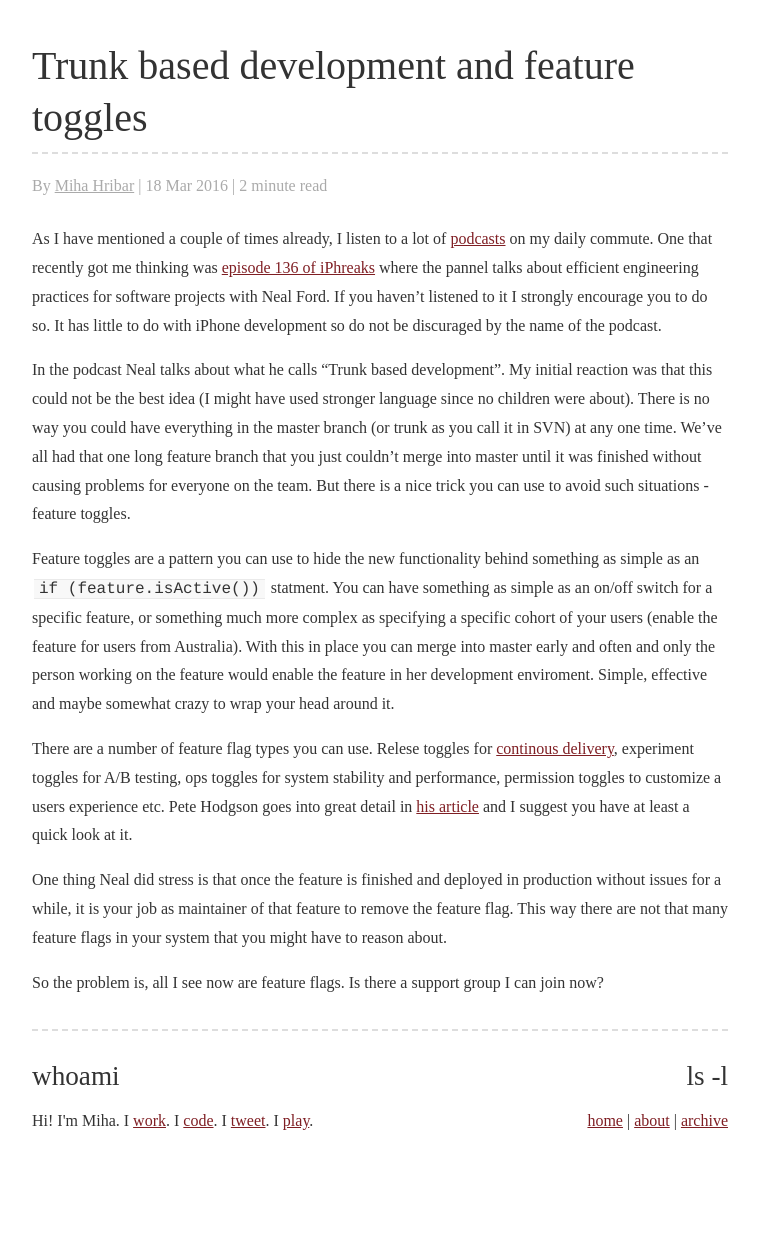
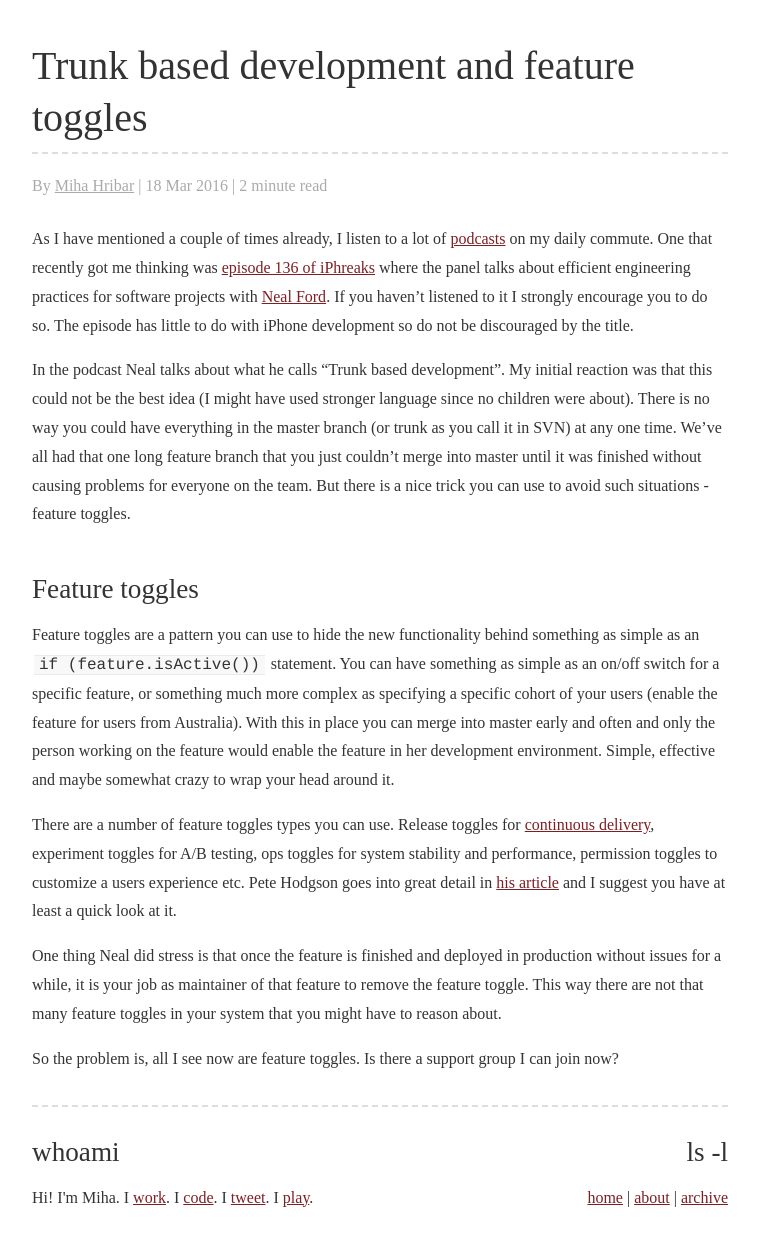
Before and after one commit to mihahribar/mihahribar.github.io, a Jekyll site: the page built from _posts/2016-03-18-trunk-based-development-and-feature-toggles.md, in a window 1280 px wide. Shown: the whole page, without its empty margins (260-1019 px from the left). Built offline with Jekyll 4.4.1, drawn with Linux system fonts in a browser that asks for light colours; before the commit the page ends 1168 px from its top, so only the background shows below that.

Commit message:
use spellchecker damnit

```diff
--- a/_posts/2016-03-18-trunk-based-development-and-feature-toggles.md
+++ b/_posts/2016-03-18-trunk-based-development-and-feature-toggles.md
@@ -7,14 +7,16 @@ description: Trunk based development sound like a bad idea until you introduce f
 keywords: trunk development, feature toggles, engineering practices
 ---
 
-As I have mentioned a couple of times already, I listen to a lot of [podcasts](/2016/02/podcasts/) on my daily commute. One that recently got me thinking was [episode 136 of iPhreaks](https://devchat.tv/iphreaks/136-ips-efficient-engineering-practices-for-software-projects-with-neal-ford) where the pannel talks about efficient engineering practices for software projects with Neal Ford. If you haven't listened to it I strongly encourage you to do so. It has little to do with iPhone development so do not be discuraged by the name of the podcast.
+As I have mentioned a couple of times already, I listen to a lot of [podcasts](/2016/02/podcasts/) on my daily commute. One that recently got me thinking was [episode 136 of iPhreaks](https://devchat.tv/iphreaks/136-ips-efficient-engineering-practices-for-software-projects-with-neal-ford) where the panel talks about efficient engineering practices for software projects with [Neal Ford](http://nealford.com). If you haven't listened to it I strongly encourage you to do so. The episode has little to do with iPhone development so do not be discouraged by the title.
 
 In the podcast Neal talks about what he calls "Trunk based development". My initial reaction was that this could not be the best idea (I might have used stronger language since no children were about). There is no way you could have everything in the master branch (or trunk as you call it in SVN) at any one time. We've all had that one long feature branch that you just couldn't merge into master until it was finished without causing problems for everyone on the team. But there is a nice trick you can use to avoid such situations - feature toggles.
 
-Feature toggles are a pattern you can use to hide the new functionality behind something as simple as an `if (feature.isActive())` statment. You can have something as simple as an on/off switch for a specific feature, or something much more complex as specifying a specific cohort of your users (enable the feature for users from Australia). With this in place you can merge into master early and often and only the person working on the feature would enable the feature in her development enviroment. Simple, effective and maybe somewhat crazy to wrap your head around it.
+## Feature toggles
 
-There are a number of feature flag types you can use. Relese toggles for [continous delivery](https://en.wikipedia.org/wiki/Continuous_delivery), experiment toggles for A/B testing, ops toggles for system stability and performance, permission toggles to customize a users experience etc. Pete Hodgson goes into great detail in [his article](http://martinfowler.com/articles/feature-toggles.html) and I suggest you have at least a quick look at it.
+Feature toggles are a pattern you can use to hide the new functionality behind something as simple as an `if (feature.isActive())` statement. You can have something as simple as an on/off switch for a specific feature, or something much more complex as specifying a specific cohort of your users (enable the feature for users from Australia). With this in place you can merge into master early and often and only the person working on the feature would enable the feature in her development environment. Simple, effective and maybe somewhat crazy to wrap your head around it.
 
-One thing Neal did stress is that once the feature is finished and deployed in production without issues for a while, it is your job as maintainer of that feature to remove the feature flag. This way there are not that many feature flags in your system that you might have to reason about.
+There are a number of feature toggles types you can use. Release toggles for [continuous delivery](https://en.wikipedia.org/wiki/Continuous_delivery), experiment toggles for A/B testing, ops toggles for system stability and performance, permission toggles to customize a users experience etc. Pete Hodgson goes into great detail in [his article](http://martinfowler.com/articles/feature-toggles.html) and I suggest you have at least a quick look at it.
 
-So the problem is, all I see now are feature flags. Is there a support group I can join now?
+One thing Neal did stress is that once the feature is finished and deployed in production without issues for a while, it is your job as maintainer of that feature to remove the feature toggle. This way there are not that many feature toggles in your system that you might have to reason about.
+
+So the problem is, all I see now are feature toggles. Is there a support group I can join now?
```
